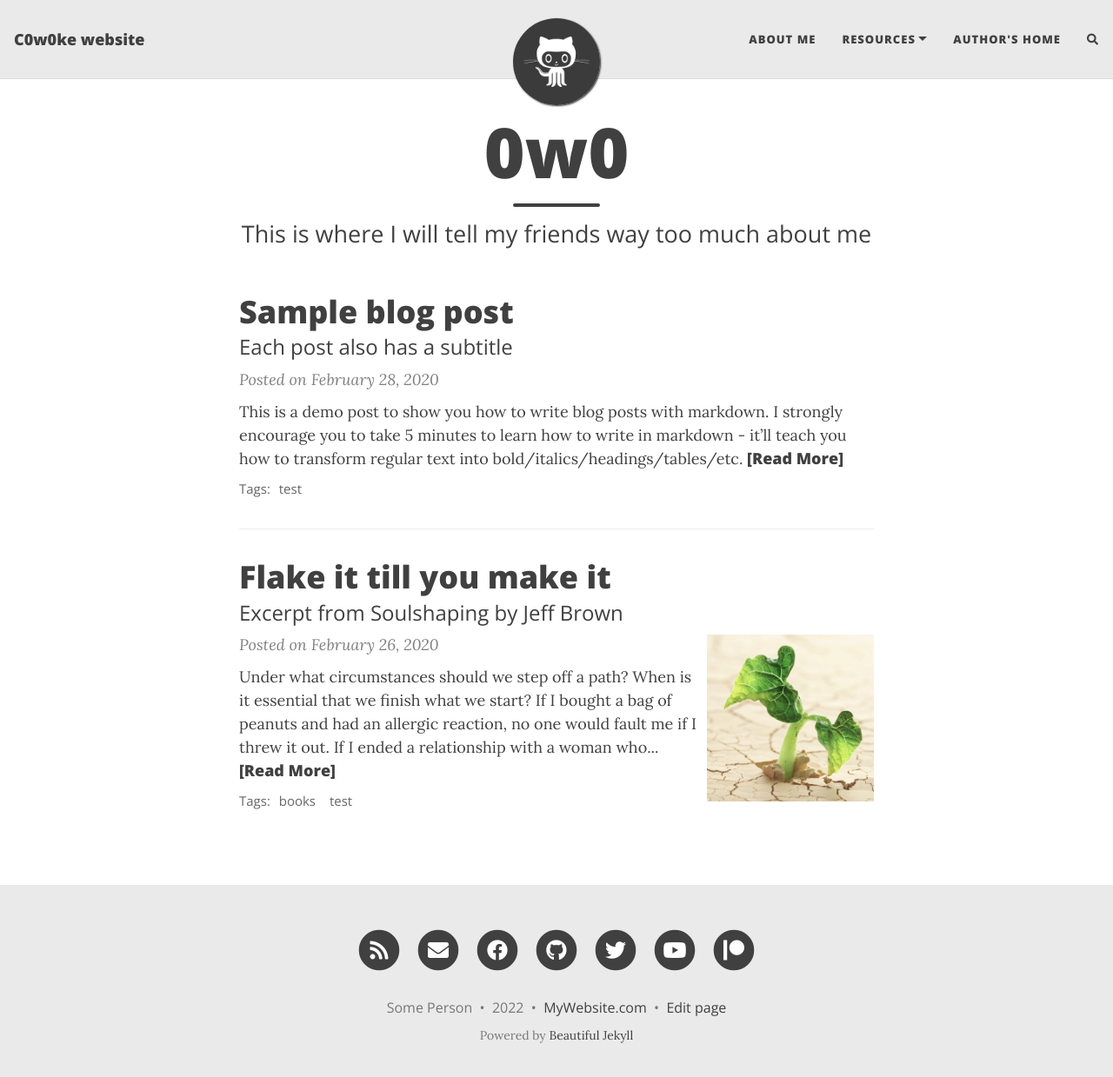
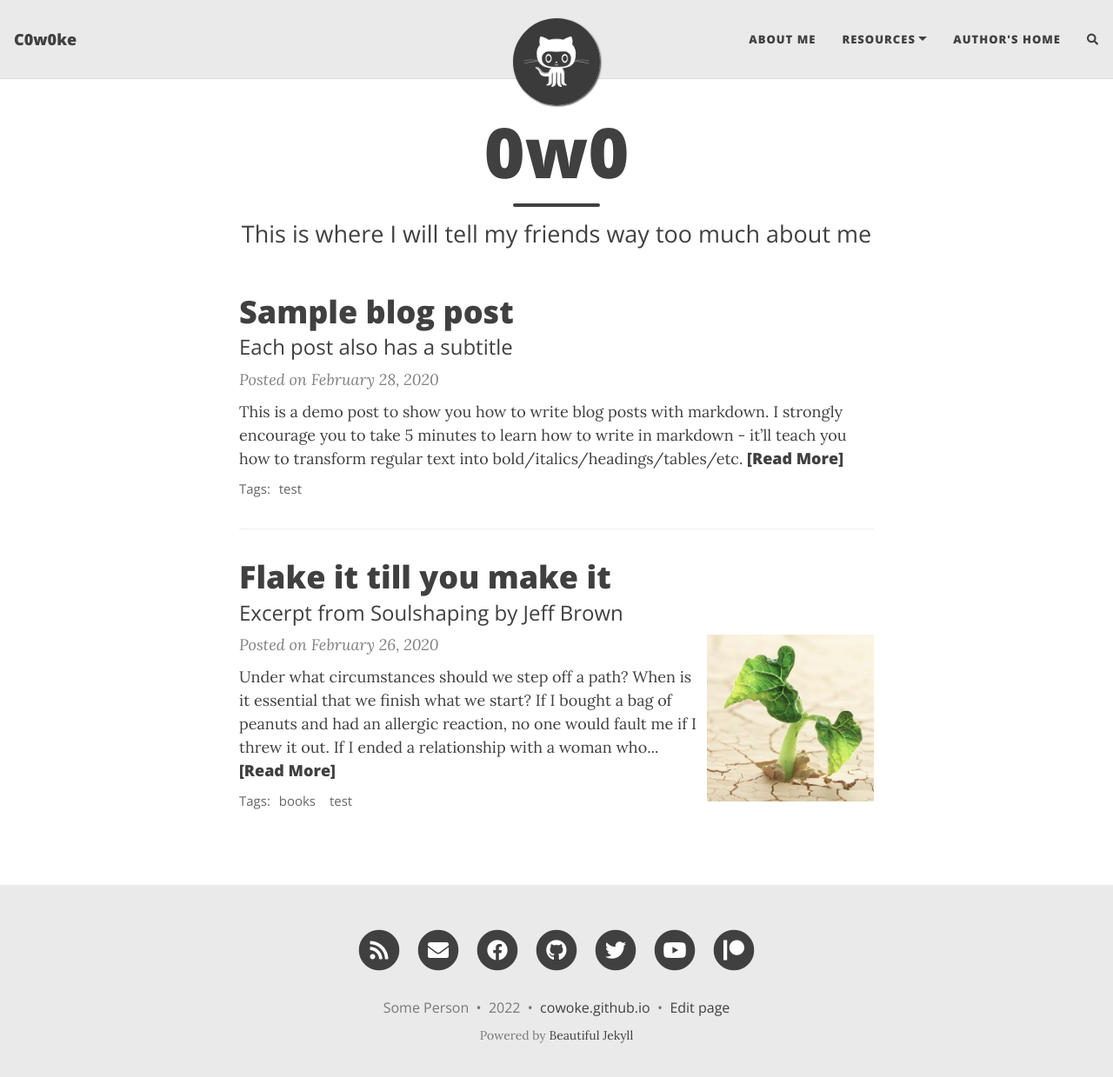
Before and after one commit to C0w0ke/cowoke.github.io, a Jekyll site: the page built from index.html, in a window 1280 px wide and 1252 px high. Shown: the top 1239 px of the window at 87% size. Built offline with Jekyll 4.4.1, drawn with Linux system fonts in a browser that asks for light colours; nearby versions of some CDN libraries; the list of posts is cut into pages by our own code; comment, search, counter and statistics services are not loaded.

Commit message:
Update _config.yml

```diff
--- a/_config.yml
+++ b/_config.yml
@@ -10,7 +10,7 @@
 ############################
 
 # Name of website
-title: C0w0ke website
+title: C0w0ke
 
 # Your name to show in the footer
 author: Some Person
@@ -94,7 +94,7 @@ share-links-active:
 
 # How to display the link to your website in the footer
 # Remove this if you don't want a link in the footer
-url-pretty: "MyWebsite.com"
+url-pretty: "cowoke.github.io"
 
 # Excerpt word length - Truncate the excerpt of each post on the feed page to the specified number of words
 excerpt_length: 50
```
